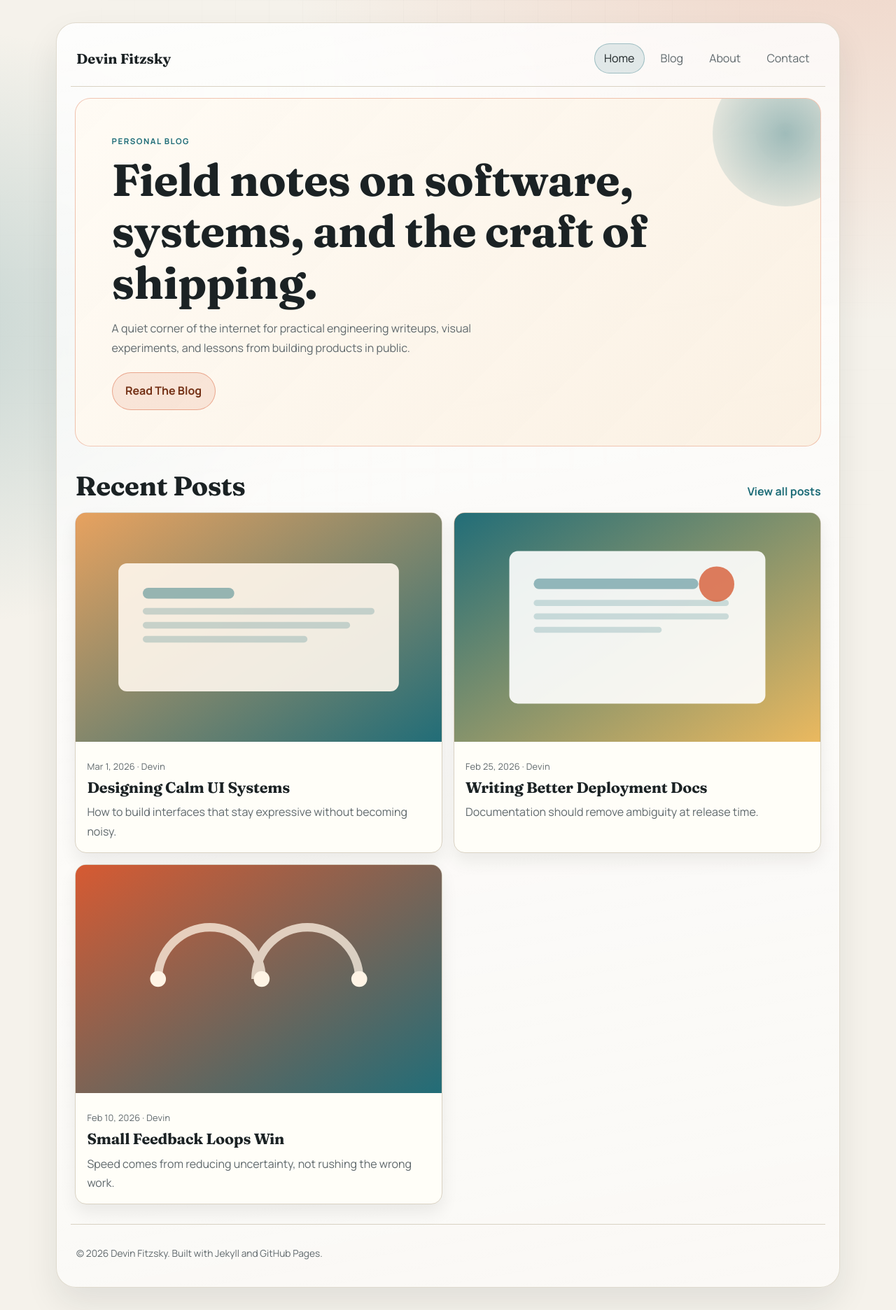
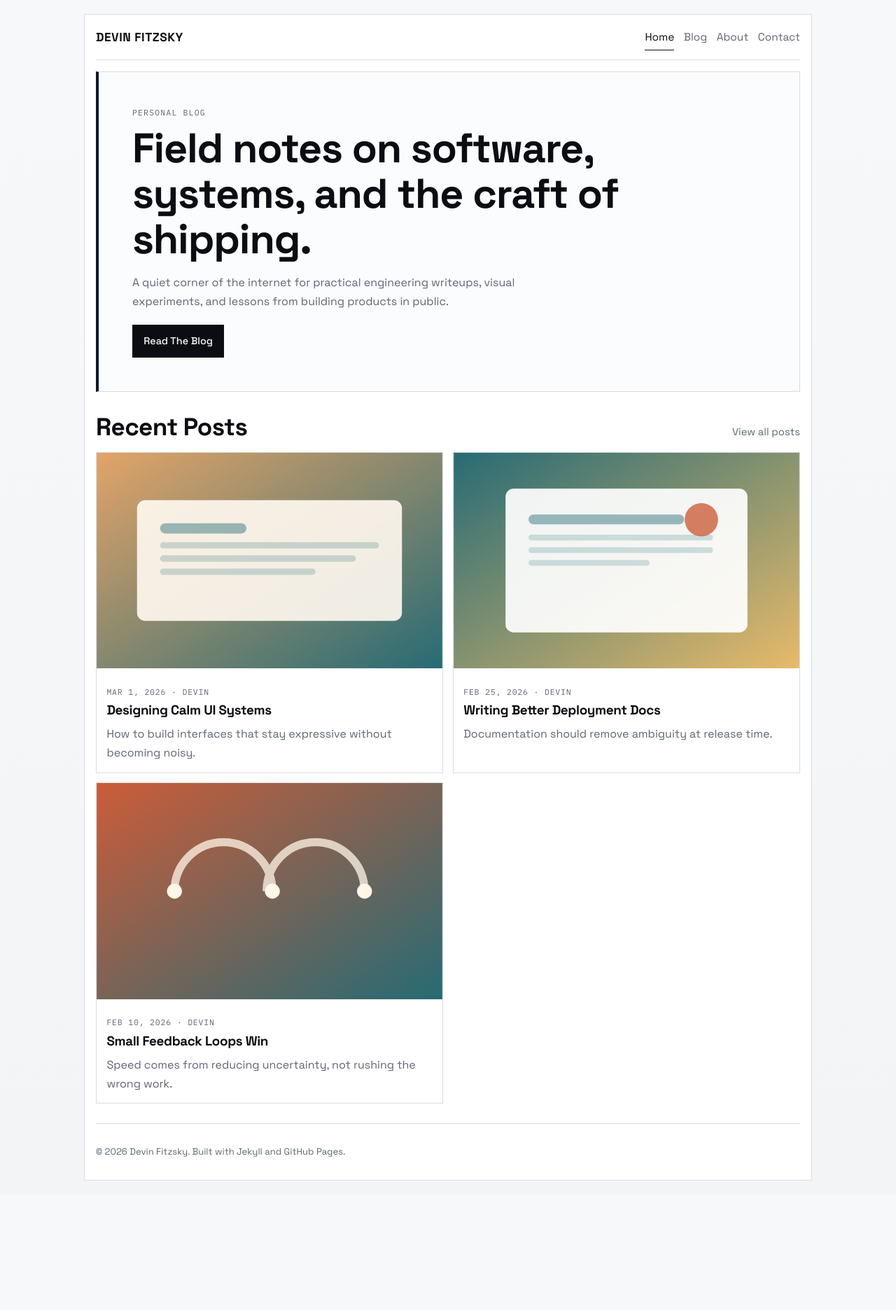
Before and after one commit to devindudeman/blog, a Jekyll site: the page built from index.html, in a window 1280 px wide. Shown: the whole page at 70% size. Built offline with Jekyll 4.4.1, drawn with Linux system fonts in a browser that asks for light colours; after the commit the page ends 1707 px from its top, so only the background shows below that.

Commit message:
Refine site design to sleek minimal visual style

```diff
--- a/_includes/head.html
+++ b/_includes/head.html
@@ -2,6 +2,6 @@
 <meta name="viewport" content="width=device-width, initial-scale=1">
 <link rel="preconnect" href="https://fonts.googleapis.com">
 <link rel="preconnect" href="https://fonts.gstatic.com" crossorigin>
-<link href="https://fonts.googleapis.com/css2?family=Fraunces:opsz,wght@9..144,500;9..144,700&family=Manrope:wght@400;500;700&display=swap" rel="stylesheet">
+<link href="https://fonts.googleapis.com/css2?family=IBM+Plex+Mono:wght@400;500&family=Space+Grotesk:wght@400;500;700&display=swap" rel="stylesheet">
 <link rel="stylesheet" href="{{ "/assets/css/main.css" | relative_url }}">
 {% seo %}
--- a/assets/css/main.css
+++ b/assets/css/main.css
@@ -1,14 +1,12 @@
 :root {
-  --bg: #f5f2eb;
-  --paper: #fffef8;
-  --ink: #1b2224;
-  --muted: #5f686c;
-  --line: #d9d2c3;
-  --accent: #d75a32;
-  --accent-alt: #1f6d78;
-  --shadow: 0 22px 48px rgba(24, 30, 30, 0.09);
-  --radius-lg: 22px;
-  --radius-md: 16px;
+  --bg: #f3f4f6;
+  --surface: #ffffff;
+  --ink: #0b0d12;
+  --muted: #5e6573;
+  --line: #d7dce4;
+  --accent: #111827;
+  --accent-soft: #e8ecf3;
+  --radius: 6px;
 }
 
 * {
@@ -18,33 +16,18 @@
 body {
   margin: 0;
   min-height: 100vh;
-  font-family: "Manrope", sans-serif;
+  background: linear-gradient(180deg, #f7f8fa 0%, var(--bg) 100%);
   color: var(--ink);
-  background:
-    radial-gradient(90rem 70rem at 95% -10%, rgba(215, 90, 50, 0.22), transparent 58%),
-    radial-gradient(70rem 50rem at -10% 25%, rgba(31, 109, 120, 0.22), transparent 54%),
-    var(--bg);
+  font-family: "Space Grotesk", sans-serif;
   line-height: 1.7;
-}
-
-body::before {
-  content: "";
-  position: fixed;
-  inset: 0;
-  pointer-events: none;
-  background-image: linear-gradient(to right, rgba(27, 34, 36, 0.03) 1px, transparent 1px),
-    linear-gradient(to bottom, rgba(27, 34, 36, 0.03) 1px, transparent 1px);
-  background-size: 48px 48px;
-  mask-image: radial-gradient(circle at center, black 32%, transparent 88%);
 }
 
 h1,
 h2,
 h3 {
   margin: 0;
-  font-family: "Fraunces", serif;
-  line-height: 1.15;
-  letter-spacing: -0.01em;
+  letter-spacing: -0.02em;
+  line-height: 1.1;
 }
 
 a {
@@ -53,19 +36,16 @@ a {
 }
 
 img {
+  display: block;
   max-width: 100%;
-  display: block;
 }
 
 .site-shell {
-  width: min(1120px, 92vw);
-  margin: 2rem auto;
-  padding: 1.25rem;
-  border: 1px solid rgba(217, 210, 195, 0.8);
-  border-radius: 28px;
-  background: linear-gradient(170deg, rgba(255, 255, 255, 0.82), rgba(255, 255, 255, 0.55));
-  backdrop-filter: blur(2px);
-  box-shadow: var(--shadow);
+  width: min(1040px, 94vw);
+  margin: 1.25rem auto;
+  padding: 0 1rem 1rem;
+  border: 1px solid var(--line);
+  background: var(--surface);
 }
 
 .site-header {
@@ -73,181 +53,180 @@ img {
   align-items: center;
   justify-content: space-between;
   gap: 1rem;
-  padding: 0.55rem 0.5rem 1.1rem;
+  padding: 1rem 0;
   border-bottom: 1px solid var(--line);
 }
 
 .brand {
-  font-family: "Fraunces", serif;
-  font-size: 1.25rem;
+  font-size: 1.08rem;
   font-weight: 700;
+  letter-spacing: 0.03em;
+  text-transform: uppercase;
 }
 
 .site-nav {
   display: flex;
   flex-wrap: wrap;
-  gap: 0.5rem;
+  gap: 0.35rem 0.85rem;
 }
 
 .site-nav a {
-  padding: 0.45rem 0.85rem;
-  border-radius: 999px;
-  border: 1px solid transparent;
+  position: relative;
+  padding: 0.2rem 0;
   color: var(--muted);
-  transition: all 220ms ease;
+  font-size: 0.96rem;
+}
+
+.site-nav a::after {
+  content: "";
+  position: absolute;
+  left: 0;
+  bottom: -0.15rem;
+  width: 100%;
+  height: 1px;
+  background: var(--ink);
+  transform: scaleX(0);
+  transform-origin: left;
+  transition: transform 180ms ease;
 }
 
 .site-nav a:hover,
 .site-nav a[aria-current="page"] {
-  border-color: rgba(31, 109, 120, 0.35);
-  background: rgba(31, 109, 120, 0.12);
   color: var(--ink);
 }
 
+.site-nav a:hover::after,
+.site-nav a[aria-current="page"]::after {
+  transform: scaleX(1);
+}
+
 main {
-  padding: 1rem 0.4rem 0.25rem;
+  padding: 1rem 0 0.25rem;
 }
 
 .eyebrow {
   margin: 0;
+  color: var(--muted);
+  font-family: "IBM Plex Mono", monospace;
+  font-size: 0.72rem;
+  letter-spacing: 0.1em;
   text-transform: uppercase;
-  letter-spacing: 0.13em;
-  font-size: 0.72rem;
-  color: var(--accent-alt);
-  font-weight: 700;
 }
 
 .hero {
-  position: relative;
-  overflow: hidden;
-  border: 1px solid rgba(215, 90, 50, 0.32);
-  border-radius: var(--radius-lg);
-  padding: clamp(1.5rem, 4vw, 3.75rem);
-  background: linear-gradient(135deg, rgba(255, 251, 244, 0.95), rgba(250, 239, 224, 0.9));
-}
-
-.hero::after {
-  content: "";
-  position: absolute;
-  right: -3.4rem;
-  top: -3.4rem;
-  width: 13rem;
-  aspect-ratio: 1;
-  border-radius: 50%;
-  background: radial-gradient(circle at center, rgba(31, 109, 120, 0.42), rgba(31, 109, 120, 0));
+  border: 1px solid var(--line);
+  border-left: 4px solid var(--accent);
+  padding: clamp(1.25rem, 4vw, 3rem);
+  background: #fbfcfe;
 }
 
 .hero h1 {
-  max-width: 18ch;
+  max-width: 20ch;
   margin-top: 0.5rem;
-  font-size: clamp(2rem, 6vw, 4rem);
+  font-size: clamp(2rem, 6vw, 3.7rem);
 }
 
 .hero-copy {
-  margin: 1rem 0 0;
-  max-width: 56ch;
+  margin: 0.95rem 0 0;
+  max-width: 62ch;
   color: var(--muted);
 }
 
 .hero-cta {
   display: inline-block;
-  margin-top: 1.35rem;
-  padding: 0.75rem 1.15rem;
-  border-radius: 999px;
-  border: 1px solid rgba(215, 90, 50, 0.45);
-  background: rgba(215, 90, 50, 0.12);
-  color: #743116;
-  font-weight: 700;
-  transition: transform 220ms ease, background 220ms ease;
+  margin-top: 1.25rem;
+  padding: 0.65rem 0.95rem;
+  border: 1px solid var(--ink);
+  background: var(--ink);
+  color: #f8fafc;
+  font-size: 0.9rem;
+  font-weight: 500;
+  transition: opacity 180ms ease;
 }
 
 .hero-cta:hover {
-  transform: translateY(-2px);
-  background: rgba(215, 90, 50, 0.2);
+  opacity: 0.85;
 }
 
 .section-head {
-  margin: 2.15rem 0 1rem;
+  margin: 1.9rem 0 1rem;
   display: flex;
+  align-items: baseline;
   justify-content: space-between;
-  align-items: baseline;
-  gap: 1rem;
+  gap: 0.85rem;
 }
 
 .section-head h2 {
-  font-size: clamp(1.6rem, 3vw, 2.4rem);
+  font-size: clamp(1.5rem, 3vw, 2.2rem);
 }
 
 .section-head a {
-  color: var(--accent-alt);
-  font-weight: 700;
+  color: var(--muted);
+  font-size: 0.92rem;
+}
+
+.section-head a:hover {
+  color: var(--ink);
 }
 
 .post-grid {
   display: grid;
-  gap: 1rem;
   grid-template-columns: repeat(12, minmax(0, 1fr));
+  gap: 0.85rem;
 }
 
 .post-card {
   grid-column: span 6;
+  overflow: hidden;
   border: 1px solid var(--line);
-  border-radius: var(--radius-md);
-  overflow: hidden;
-  background: var(--paper);
-  box-shadow: 0 12px 24px rgba(15, 20, 20, 0.07);
-  animation: card-in 520ms ease both;
+  background: var(--surface);
+  transition: transform 180ms ease, border-color 180ms ease;
+  animation: fade-up 260ms ease both;
 }
 
-.post-card:nth-child(2n) {
-  animation-delay: 80ms;
-}
-
-.post-card:nth-child(3n) {
-  animation-delay: 140ms;
+.post-card:hover {
+  transform: translateY(-2px);
+  border-color: #b4bcc8;
 }
 
 .post-card-media {
   display: block;
   aspect-ratio: 16 / 10;
-  overflow: hidden;
-  background: linear-gradient(140deg, rgba(215, 90, 50, 0.88), rgba(31, 109, 120, 0.8));
+  background: linear-gradient(120deg, #eceff4 0%, #e2e8f0 100%);
 }
 
 .post-card-media img {
   width: 100%;
   height: 100%;
   object-fit: cover;
-  transition: transform 320ms ease;
-}
-
-.post-card:hover .post-card-media img {
-  transform: scale(1.05);
+  filter: saturate(0.88) contrast(1.02);
 }
 
 .media-fallback {
   height: 100%;
   display: grid;
   place-items: center;
-  color: white;
-  font-family: "Fraunces", serif;
-  font-size: 2.4rem;
+  color: var(--muted);
+  font-family: "IBM Plex Mono", monospace;
+  font-size: 2rem;
 }
 
 .post-card-body {
-  padding: 1rem;
+  padding: 0.9rem;
 }
 
 .post-meta {
   margin: 0;
-  font-size: 0.8rem;
-  letter-spacing: 0.02em;
   color: var(--muted);
+  font-family: "IBM Plex Mono", monospace;
+  font-size: 0.72rem;
+  text-transform: uppercase;
+  letter-spacing: 0.07em;
 }
 
 .post-card h3 {
   margin-top: 0.45rem;
-  font-size: 1.35rem;
+  font-size: 1.18rem;
 }
 
 .post-card p {
@@ -258,17 +237,16 @@ main {
 .page-intro,
 .content-page,
 .post {
-  padding: clamp(1.2rem, 3vw, 2.2rem);
   border: 1px solid var(--line);
-  border-radius: var(--radius-lg);
-  background: rgba(255, 255, 255, 0.8);
+  padding: clamp(1rem, 3vw, 1.9rem);
+  background: #fcfdff;
 }
 
 .page-intro h1,
 .content-page h1,
 .post h1 {
   margin-top: 0.35rem;
-  font-size: clamp(1.9rem, 4.2vw, 3rem);
+  font-size: clamp(1.8rem, 4.2vw, 2.8rem);
 }
 
 .page-intro p,
@@ -281,41 +259,54 @@ main {
 .content-body p,
 .post-content p,
 .post-content li {
-  max-width: 70ch;
+  max-width: 72ch;
 }
 
 .post-cover {
   margin-top: 1rem;
-  width: 100%;
-  border-radius: 14px;
   border: 1px solid var(--line);
 }
 
 .post-content a {
-  color: var(--accent-alt);
+  color: var(--ink);
   text-decoration: underline;
   text-decoration-thickness: 1px;
   text-underline-offset: 0.18em;
 }
 
+.post-content blockquote {
+  margin: 1.1rem 0;
+  padding: 0.15rem 0 0.15rem 0.95rem;
+  border-left: 2px solid var(--ink);
+  color: #3f4652;
+}
+
+.post-content code {
+  padding: 0.1rem 0.35rem;
+  border: 1px solid #d2d8e1;
+  background: #f3f6fa;
+  font-family: "IBM Plex Mono", monospace;
+  font-size: 0.9em;
+}
+
 .more-posts {
-  margin-top: 2rem;
+  margin-top: 1.8rem;
+  padding-top: 1.2rem;
   border-top: 1px solid var(--line);
-  padding-top: 1.25rem;
 }
 
 .site-footer {
   margin-top: 1.5rem;
-  padding: 0.95rem 0.5rem 0.2rem;
+  padding-top: 0.95rem;
   border-top: 1px solid var(--line);
   color: var(--muted);
-  font-size: 0.86rem;
+  font-size: 0.82rem;
 }
 
-@keyframes card-in {
+@keyframes fade-up {
   from {
     opacity: 0;
-    transform: translateY(10px);
+    transform: translateY(6px);
   }
 
   to {
@@ -324,11 +315,10 @@ main {
   }
 }
 
-@media (max-width: 920px) {
+@media (max-width: 900px) {
   .site-shell {
-    width: min(96vw, 1120px);
+    width: min(96vw, 1040px);
     margin: 0.6rem auto;
-    border-radius: 20px;
   }
 
   .site-header {
@@ -343,14 +333,7 @@ main {
 
 @media (max-width: 560px) {
   .site-shell {
-    padding: 0.85rem;
-  }
-
-  .hero,
-  .page-intro,
-  .content-page,
-  .post {
-    border-radius: 16px;
+    padding: 0 0.8rem 0.8rem;
   }
 
   .site-nav {
@@ -358,8 +341,7 @@ main {
     justify-content: space-between;
   }
 
-  .site-nav a {
-    padding-inline: 0.65rem;
-    font-size: 0.92rem;
+  .hero h1 {
+    font-size: clamp(1.85rem, 11vw, 2.4rem);
   }
 }
```
